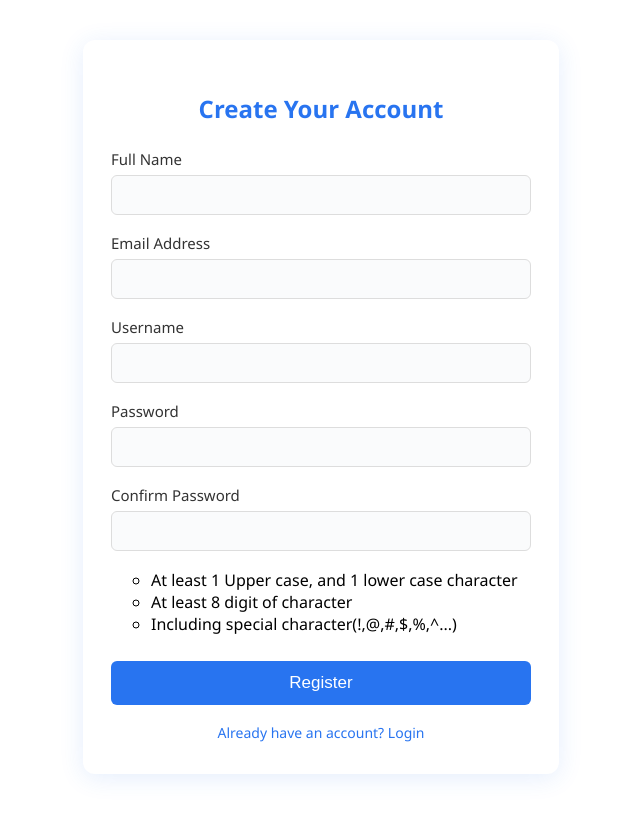
After one commit to IWSP114/PHP-ecommerce, a PHP site: page /register.php in a window 1280 px wide. The commit adds this page. Shown: the whole page, without its empty margins (319-959 px from the left). Run offline with PHP 8.4, Linux system fonts and the light colour scheme.

Commit message:
Introduced login and register page and function.

```diff
--- a/header.php
+++ b/header.php
@@ -13,6 +13,7 @@ $cartItemCount = 3; // Example cart items
         <div class="logo">
             <a href="/"><img src="images/header/logo.png" alt="Logo"></a>
         </div>
+
         <nav class="main-nav">
             <ul>
                 <li><a href="/shop.php">Shop</a></li>
@@ -21,6 +22,7 @@ $cartItemCount = 3; // Example cart items
                 <li><a href="/contact.php">Contact</a></li>
             </ul>
         </nav>
+
         <div class="header-actions">
             <form class="search-bar" action="/search.php" method="get">
                 <input type="text" name="q" placeholder="Search products...">
@@ -43,6 +45,7 @@ $cartItemCount = 3; // Example cart items
                 <a href="/cart.php">Cart (<?php echo $cartItemCount; ?>)</a>
             </div>
         </div>
+
     </header>
 </body>
 </html>
--- /dev/null
+++ b/post-script.js
@@ -0,0 +1,100 @@
+
+// Register POST Request
+$(document).ready(function () {
+  $('.register-form').submit(function (event) {
+    event.preventDefault();
+
+    // Get password and confirm password values
+    var password = $('#password').val();
+    var confirmPassword = $('#confirm_password').val();
+
+    // check if they match
+    if (password !== confirmPassword) {
+      alert('Passwords do not match!');
+      $('.error-message').text('The password does not matched!')
+      return;
+    }
+    // check if the password is more than 8 digit
+    if (password.trim().length < 8) {
+      alert('The password is too short!');
+      $('.error-message').text('The password is too short!')
+      return;
+    }
+    // check if the password has at least 1 uppercase and 1 lowercase letter
+    if (!/[A-Z]/.test(password) || !/[a-z]/.test(password)) {
+      alert('Password must include at least 1 uppercase and 1 lowercase letter!');
+      $('.error-message').text('Password must include at least 1 uppercase and 1 lowercase letter!');
+      return;
+    }
+    // check if the password has at least 1 special character
+    if (!/[\W_]/.test(password)) {
+      alert('Password must include at least 1 special character!');
+      $('.error-message').text('Password must include at least 1 special character!');
+      return;
+    }
+
+    var formData = $(this).serialize();
+
+    // Send the POST request
+    $.post({
+      url: './utils/register.php',
+      data: formData,
+      success: function (response) {
+        try {
+          var data = JSON.parse(response);
+          if (data.error) {
+            alert('Register failed: ' + data.error);
+            $('.error-message').text(data.error)
+          } else {
+            alert('Register successful!');
+            window.location.href = "/";
+          }
+        } catch (e) {
+          alert('Unexpected response from server.');
+          $('.error-message').text(jqXHR.responseText)
+        }
+      },
+      error: function (jqXHR) {
+        const obj = JSON.parse(jqXHR.responseText);
+        alert('Failed to submit the form: ' + obj.error);
+        $('.error-message').text(obj.error)
+      }
+    });
+  });
+});
+
+// Login POST Request
+$(document).ready(function () {
+  $('.login-form').submit(function (event) {
+    event.preventDefault();
+
+    var formData = $(this).serialize();
+
+    // Send the POST request
+    $.post({
+      url: './utils/login.php',
+      data: formData,
+      success: function (response) {
+        try {
+          var data = JSON.parse(response);
+          if (data.error) {
+            alert('Login failed: ' + data.error);
+            $('.error-message').text(data.error)
+          } else {
+            alert('Login successful!');
+            window.location.href = "/";
+          }
+        } catch (e) {
+          alert('Unexpected response from server.');
+          $('.error-message').text('Unexpected response from server.')
+        }
+      },
+      error: function (jqXHR) {
+        const obj = JSON.parse(jqXHR.responseText);
+        alert('Failed to submit the form: ' + obj.error);
+        $('.error-message').text(obj.error)
+      }
+    });
+
+  });
+});
--- /dev/null
+++ b/register.php
@@ -0,0 +1,53 @@
+<?php
+// You can process registration logic here if needed
+?>
+<!DOCTYPE html>
+<html lang="en">
+
+<head>
+    <meta charset="UTF-8">
+    <title>Register - ShopEasy</title>
+    <link rel="stylesheet" href="./styles/register.css">
+</head>
+
+<body>
+    <div class="register-container">
+        <form class="register-form" action="register.php" method="post">
+            <h2>Create Your Account</h2>
+            <div class="input-group">
+                <label for="fullname">Full Name</label>
+                <input type="text" id="fullname" name="fullname" required>
+            </div>
+            <div class="input-group">
+                <label for="email">Email Address</label>
+                <input type="email" id="email" name="email" required>
+            </div>
+            <div class="input-group">
+                <label for="username">Username</label>
+                <input type="text" id="username" name="username" required>
+            </div>
+            <div class="input-group">
+                <label for="password">Password</label>
+                <input type="password" id="password" name="password" required>
+            </div>
+            <div class="input-group">
+                <label for="confirm_password">Confirm Password</label>
+                <input type="password" id="confirm_password" name="confirm_password" required>
+            </div>
+            <ul style="list-style-type:circle;">
+                <li>At least 1 Upper case, and 1 lower case character</li>
+                <li>At least 8 digit of character</li>
+                <li>Including special character(!,@,#,$,%,^...)</li>
+            </ul>
+            <p class="error-message" style="color:red;"></p>
+            <button type="submit">Register</button>
+            <div class="register-links">
+                <a href="login.php">Already have an account? Login</a>
+            </div>
+        </form>
+    </div>
+</body>
+<script src="./jquery-3.7.1.min.js"></script>
+<script src="./post-script.js"></script>
+
+</html>
--- /dev/null
+++ b/styles/register.css
@@ -0,0 +1,89 @@
+/* Register Page Styles */
+.register-container {
+    width: 100%;
+    max-width: 420px;
+    padding: 32px 28px;
+    background: #fff;
+    border-radius: 12px;
+    box-shadow: 0 4px 24px rgba(40, 116, 240, 0.12);
+    margin: 40px auto;
+    font-family: 'Segoe UI', Arial, sans-serif;
+}
+
+.register-form h2 {
+    margin-bottom: 24px;
+    color: #2874f0;
+    text-align: center;
+    font-weight: 600;
+}
+
+.input-group {
+    margin-bottom: 18px;
+}
+
+.input-group label {
+    display: block;
+    margin-bottom: 6px;
+    color: #333;
+    font-size: 15px;
+}
+
+.input-group input {
+    width: 100%;
+    padding: 10px 12px;
+    border: 1px solid #ddd;
+    border-radius: 6px;
+    font-size: 16px;
+    background: #fafbfc;
+    transition: border 0.2s;
+    box-sizing: border-box;
+}
+
+.input-group input:focus {
+    border-color: #2874f0;
+    outline: none;
+}
+
+button[type="submit"] {
+    width: 100%;
+    padding: 12px 0;
+    background: #2874f0;
+    color: #fff;
+    border: none;
+    border-radius: 6px;
+    font-size: 17px;
+    font-weight: 500;
+    cursor: pointer;
+    transition: background 0.2s;
+    margin-top: 10px;
+}
+
+button[type="submit"]:hover {
+    background: #1859b7;
+}
+
+.register-links {
+    margin-top: 18px;
+    text-align: center;
+    font-size: 14px;
+}
+
+.register-links a {
+    color: #2874f0;
+    text-decoration: none;
+    transition: color 0.2s;
+}
+
+.register-links a:hover {
+    color: #1859b7;
+}
+
+/* Responsive */
+@media (max-width: 500px) {
+    .register-container {
+        padding: 18px 8px;
+    }
+    .register-form h2 {
+        font-size: 20px;
+    }
+}
```
Also changed, not shown: login.php (added, +35 -0 lines), styles/login.css (added, +97 -0 lines), utils/login.php (added, +13 -0 lines), utils/register.php (added, +28 -0 lines).
